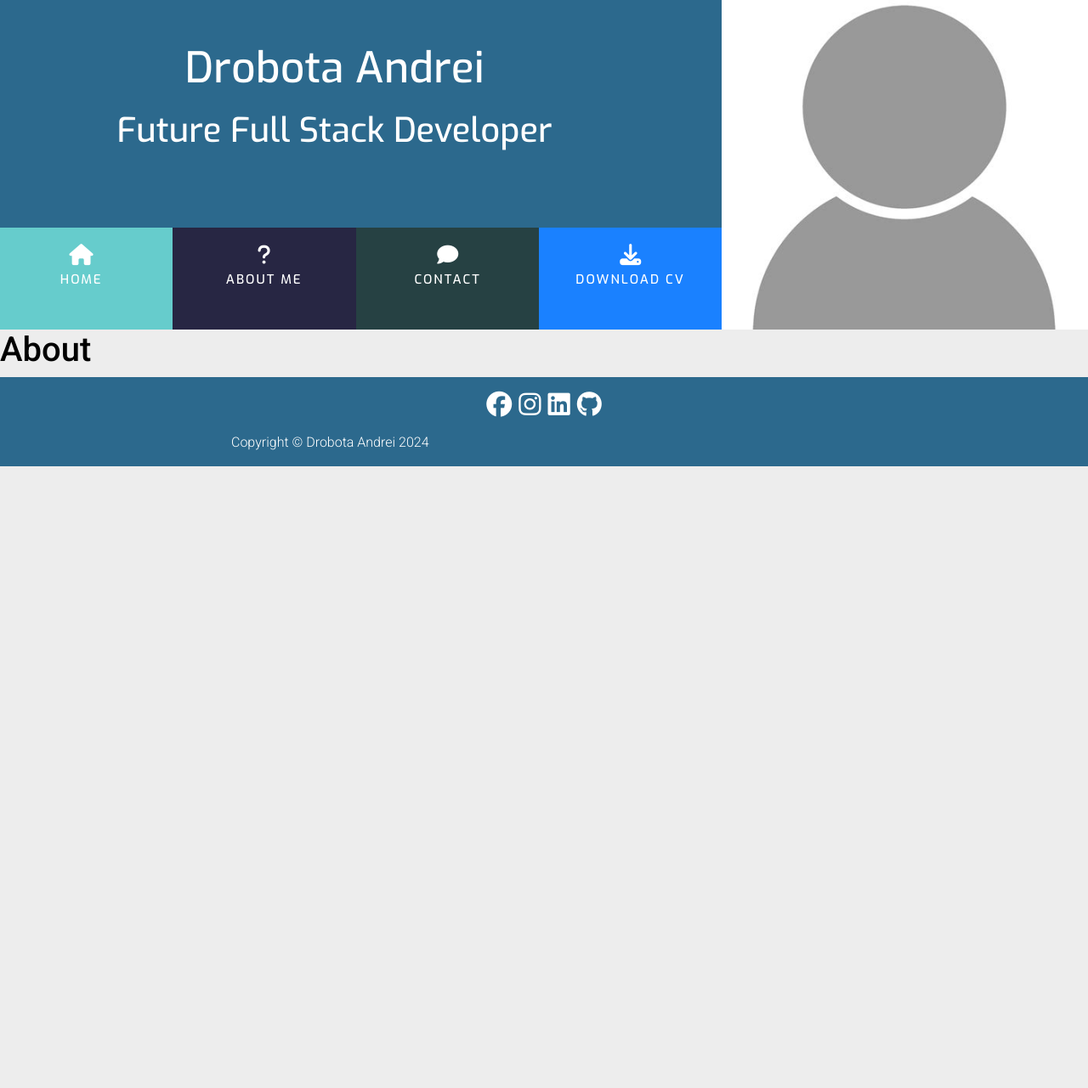
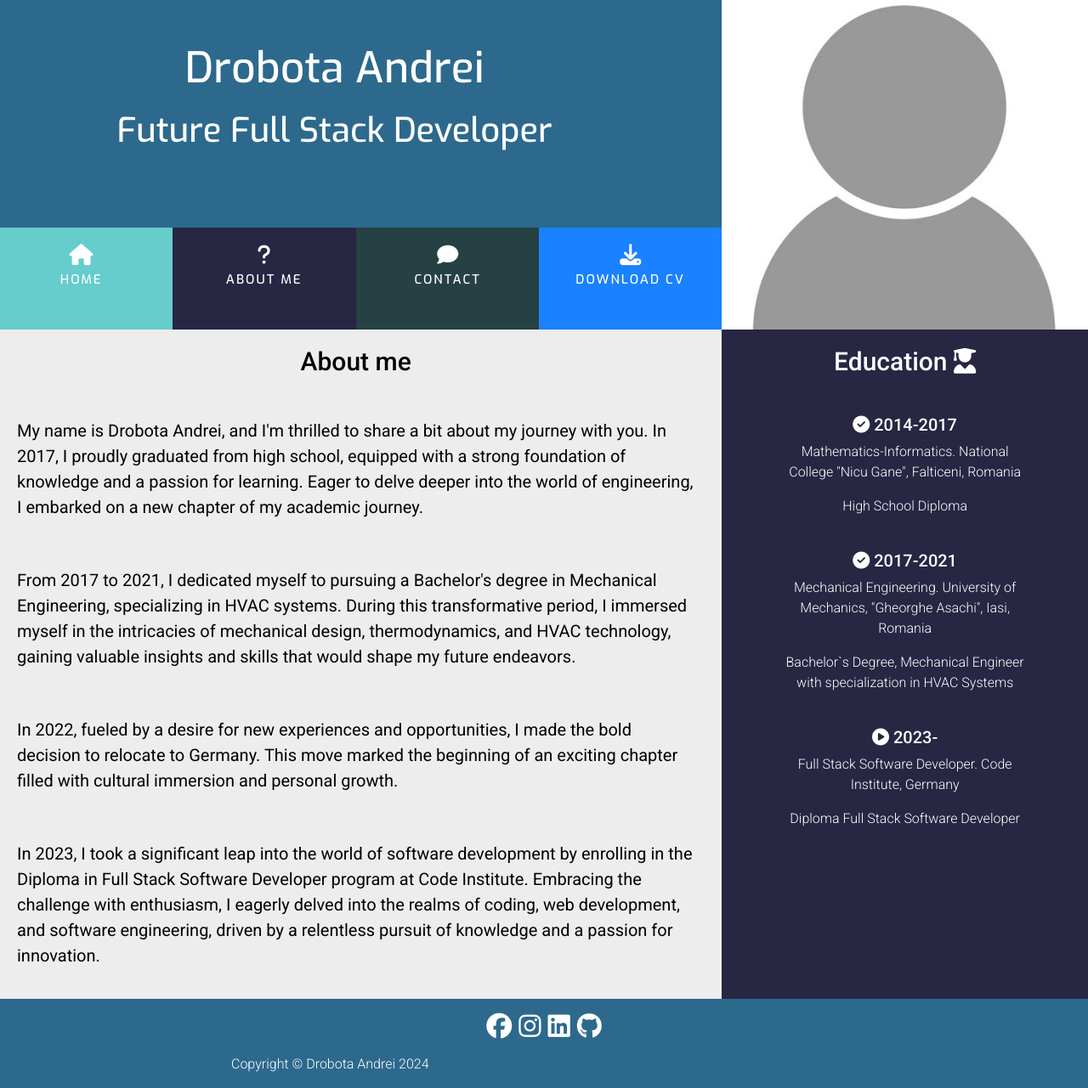
Before and after one commit to andreidrobota/mywebsitev2, a Flask app: page /about in a window 1280 px wide. Shown: the whole page at 85% size. Before the commit the page ends 549 px from the top, so only its background shows below. Run offline with Flask 3, Linux system fonts and the light colour scheme; some libraries are stand-ins or nearby versions.

Commit message:
Finished about.html

```diff
--- a/static/css/style.css
+++ b/static/css/style.css
@@ -142,26 +142,37 @@ footer {
 }
 
 
-/*Side-Index Elements */
+/*Side  Elements */
 
 .side-index {
     background-color: #66cccc;
     color: white;
 }
 
-.work-title {
+.side-title {
     font-weight: 500;
     font-size: 30px;
     padding: 20px;
 }
 
-.bg-card {
+.bg-card-index {
     background-color: #66cccc;
     border: none;
     color: white;
 }
 
-/* Main-Index Elements */
+.bg-card-about {
+    background-color: #272643;
+    border: none;
+    color: white;
+}
+
+.side-about {
+    background-color: #272643;
+    color: white;
+}
+
+/* Main Elements */
 
 .main-title {
     font-weight: 500;
--- a/templates/about.html
+++ b/templates/about.html
@@ -1,4 +1,37 @@
 {% extends "base.html" %}
 {% block content %}
-    <h1>About</h1>
+    <div class="row no-gutters margin-r-fix">
+        <div class="col-md-8">
+            <h5 class="main-title text-center">About me</h5>
+            <p class="main-content">My name is Drobota Andrei, and I'm thrilled to share a bit about my journey with you.
+                In 2017, I proudly graduated from high school, equipped with a strong foundation of knowledge and a passion for learning. Eager to delve deeper into the world of engineering, I embarked on a new chapter of my academic journey.</p>
+            <p class="main-content">From 2017 to 2021, I dedicated myself to pursuing a Bachelor's degree in Mechanical Engineering, specializing in HVAC systems. During this transformative period, I immersed myself in the intricacies of mechanical design, thermodynamics, and HVAC technology, gaining valuable insights and skills that would shape my future endeavors.</p>
+            <p class="main-content">In 2022, fueled by a desire for new experiences and opportunities, I made the bold decision to relocate to Germany. This move marked the beginning of an exciting chapter filled with cultural immersion and personal growth.</p>
+            <p class="main-content">In 2023, I took a significant leap into the world of software development by enrolling in the Diploma in Full Stack Software Developer program at Code Institute. Embracing the challenge with enthusiasm, I eagerly delved into the realms of coding, web development, and software engineering, driven by a relentless pursuit of knowledge and a passion for innovation.</p>
+        </div>
+        <div class="col-md-4 text-center padding-fix side-about">
+            <h5 class="side-title">Education <i class="fa-solid fa-user-graduate"></i></h5>
+            <div class="card w-75 mx-auto my-2 bg-card-about">
+                <div class="card-body">
+                  <h5 class="card-title"><i class="fa-solid fa-circle-check"></i> 2014-2017</h5>
+                  <p class="card-text">Mathematics-Informatics. National College "Nicu Gane", Falticeni, Romania</p>
+                  <p class="card-text">High School Diploma</p>
+                </div>
+            </div>
+            <div class="card w-75 mx-auto my-2 bg-card-about">
+                <div class="card-body">
+                  <h5 class="card-title"><i class="fa-solid fa-circle-check"></i> 2017-2021</h5>
+                  <p class="card-text">Mechanical Engineering. University of Mechanics, "Gheorghe Asachi", Iasi, Romania</p>
+                  <p class="card-text">Bachelor`s Degree, Mechanical Engineer with specialization in HVAC Systems</p>
+                </div>
+            </div>
+            <div class="card w-75 mx-auto my-2 bg-card-about">
+                <div class="card-body">
+                  <h5 class="card-title"><i class="fa-solid fa-circle-play"></i> 2023-</h5>
+                  <p class="card-text">Full Stack Software Developer. Code Institute, Germany</p>
+                  <p class="card-text">Diploma Full Stack Software Developer</p>
+                </div>
+            </div>
+        </div>
+    </div>
 {% endblock %}
```
Also changed, not shown: templates/index.html (+4 -4 lines).
